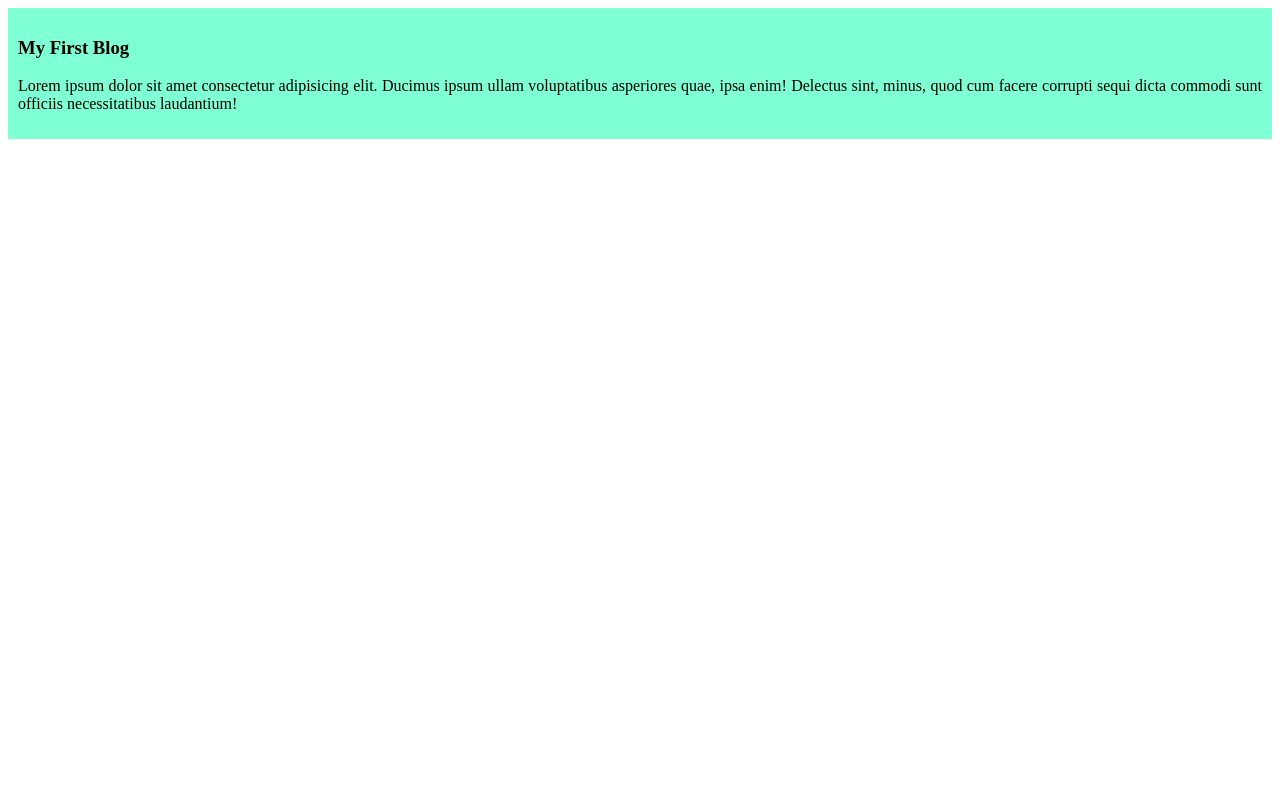
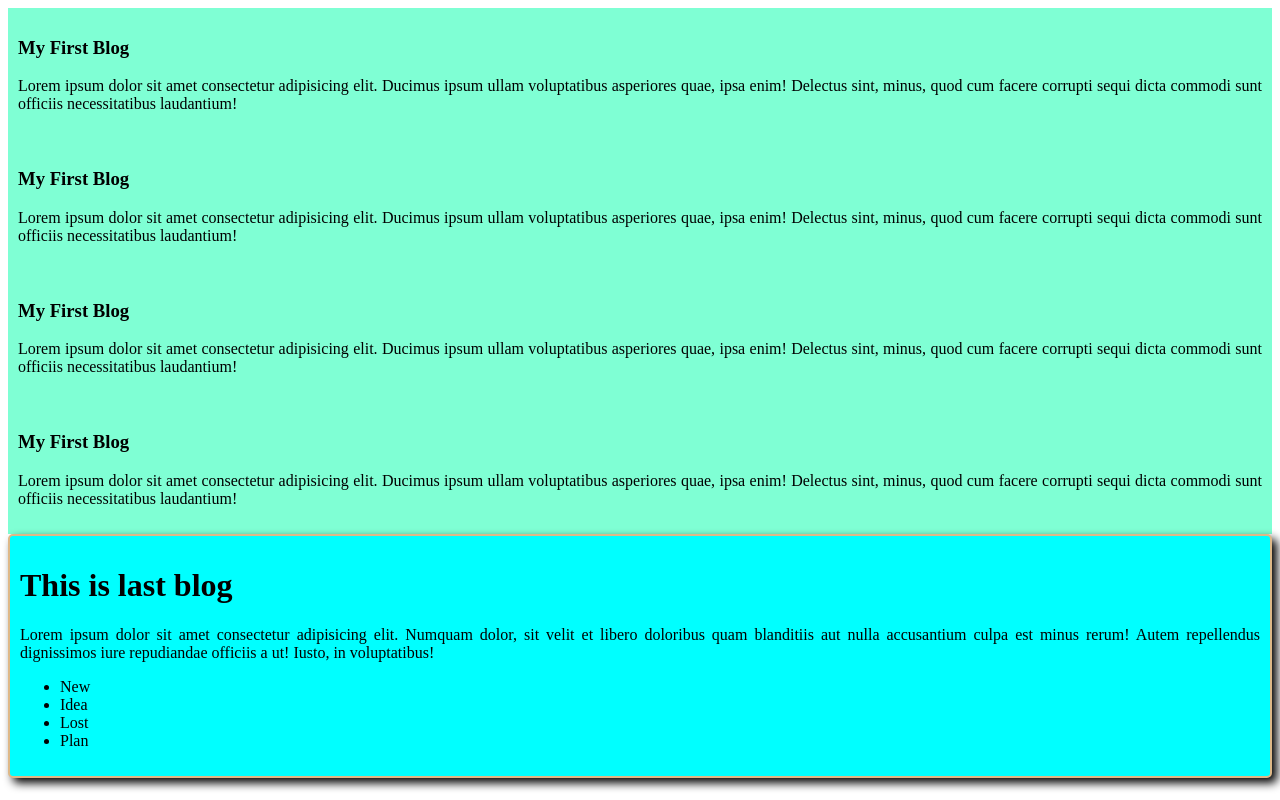
Before and after one commit to kaiyum-sark/2nd-git-repo, a plain HTML site: page index.html in a window 1280 px wide. Drawn offline with Linux system fonts and the light colour scheme.

Commit message:
my third commit

```diff
--- a/index.html
+++ b/index.html
@@ -11,5 +11,27 @@
     <h3>My First Blog</h3>
     <p>Lorem ipsum dolor sit amet consectetur adipisicing elit. Ducimus ipsum ullam voluptatibus asperiores quae, ipsa enim! Delectus sint, minus, quod cum facere corrupti sequi dicta commodi sunt officiis necessitatibus laudantium!</p>
   </div>
+  <div class="blog">
+    <h3>My First Blog</h3>
+    <p>Lorem ipsum dolor sit amet consectetur adipisicing elit. Ducimus ipsum ullam voluptatibus asperiores quae, ipsa enim! Delectus sint, minus, quod cum facere corrupti sequi dicta commodi sunt officiis necessitatibus laudantium!</p>
+  </div>
+  <div class="blog">
+    <h3>My First Blog</h3>
+    <p>Lorem ipsum dolor sit amet consectetur adipisicing elit. Ducimus ipsum ullam voluptatibus asperiores quae, ipsa enim! Delectus sint, minus, quod cum facere corrupti sequi dicta commodi sunt officiis necessitatibus laudantium!</p>
+  </div>
+  <div class="blog ">
+    <h3>My First Blog</h3>
+    <p>Lorem ipsum dolor sit amet consectetur adipisicing elit. Ducimus ipsum ullam voluptatibus asperiores quae, ipsa enim! Delectus sint, minus, quod cum facere corrupti sequi dicta commodi sunt officiis necessitatibus laudantium!</p>
+  </div>
+  <div class="blog last">
+    <h1>This is last blog</h1>
+    <p>Lorem ipsum dolor sit amet consectetur adipisicing elit. Numquam dolor, sit velit et libero doloribus quam blanditiis aut nulla accusantium culpa est minus rerum! Autem repellendus dignissimos iure repudiandae officiis a ut! Iusto, in voluptatibus!</p>
+    <ul>
+      <li>New</li>
+      <li>Idea</li>
+      <li>Lost</li>
+      <li>Plan</li>
+    </ul>
+  </div>
 </body>
 </html>
--- a/styles/blog.css
+++ b/styles/blog.css
@@ -3,3 +3,10 @@
   padding: 10px;
   text-align: justify;
 }
+
+.last{
+  border: 2px solid burlywood;
+  border-radius: 5px;
+  box-shadow: 5px 5px 10px;
+  background-color: aqua;
+}
```
